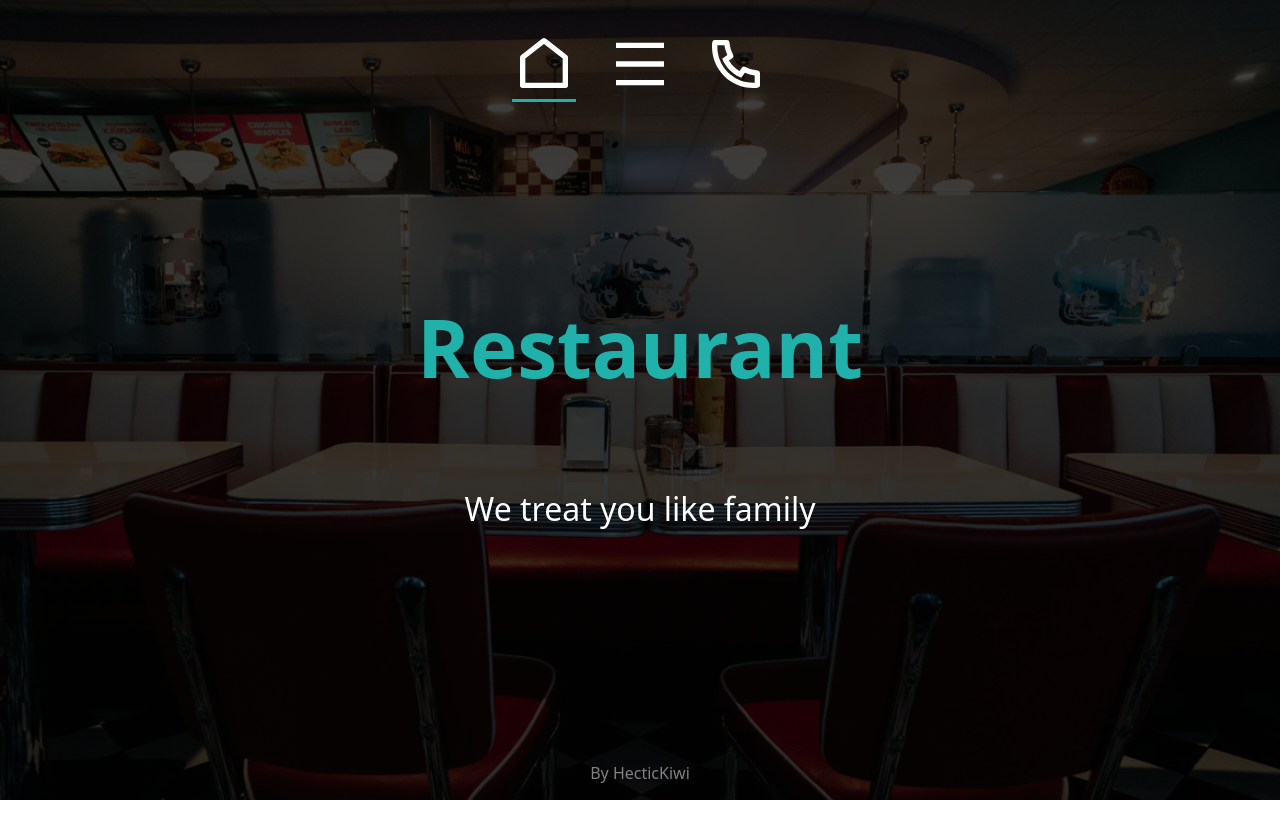
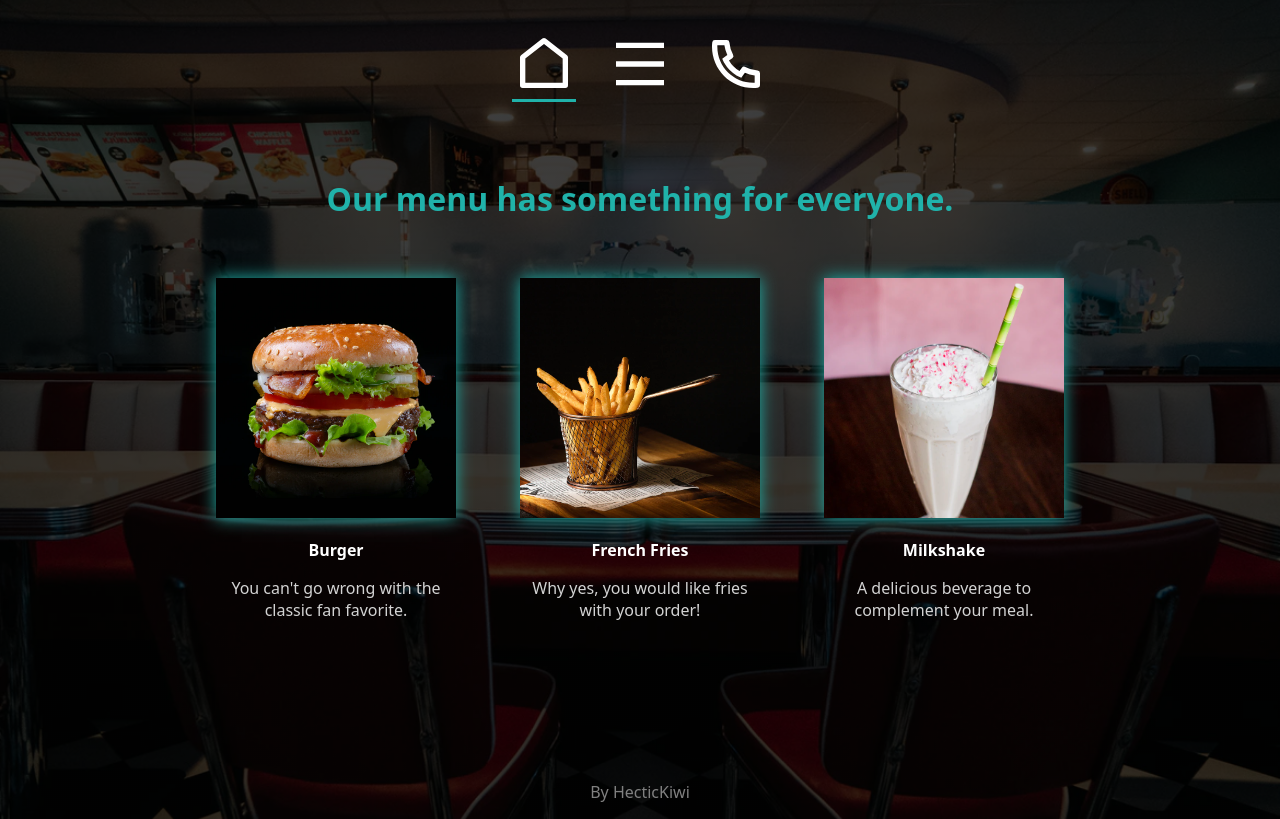
Before and after one commit to HecticKiwi/Restaurant-Page, a website built with webpack: page dist/index.html in a window 1280 px wide. Built offline with nearby package versions, Linux system fonts and the light colour scheme.

Commit message:
Move menu to js

```diff
--- /dev/null
+++ b/src/elements.js
@@ -0,0 +1,8 @@
+function createElement(tag, text, className = '') {
+  const el = document.createElement(tag);
+  el.innerText = text;
+  el.className = className;
+  return el;
+}
+
+export default createElement;
--- a/src/home.js
+++ b/src/home.js
@@ -1,9 +1,4 @@
-function createElement(tag, text, className = '') {
-  const el = document.createElement(tag);
-  el.innerText = text;
-  el.className = className;
-  return el;
-}
+import createElement from './elements';
 
 function loadHome() {
   const main = document.querySelector('main');
--- a/src/index.js
+++ b/src/index.js
@@ -1,3 +1,7 @@
 import loadHome from './home';
+import loadMenu from './menu';
 
-loadHome();
+loadMenu();
+
+document.querySelector('#home').addEventListener('click', loadHome);
+document.querySelector('#menu').addEventListener('click', loadMenu);
--- /dev/null
+++ b/src/menu.js
@@ -0,0 +1,30 @@
+import createElement from './elements';
+
+function createMenuItem(imgSrc, name, desc) {
+  const item = createElement('div', '', 'item');
+  const img = document.createElement('img');
+  img.src = imgSrc;
+  item.appendChild(img);
+  item.appendChild(createElement('h3', name));
+  item.appendChild(createElement('p', desc));
+  console.log('asd');
+  return item;
+}
+
+function loadMenu() {
+  const main = document.querySelector('main');
+  main.innerHTML = '';
+
+  main.appendChild(createElement('h2', 'Our menu has something for everyone.'));
+  const menu = createElement('div', '', 'menu');
+  menu.appendChild(createMenuItem('./images/burger.webp', 'Burger', "You can't go wrong with the classic fan favorite."));
+  menu.appendChild(createMenuItem('./images/french_fries.webp', 'French Fries', 'Why yes, you would like fries with your order!'));
+  menu.appendChild(createMenuItem('./images/milkshake.webp', 'Milkshake', 'A delicious beverage to complement your meal.'));
+  main.appendChild(menu);
+
+  document.querySelector('#home').classList.add('selected');
+  document.querySelector('#menu').classList.remove('selected');
+  document.querySelector('#contact').classList.remove('selected');
+}
+
+export default loadMenu;
```
Also changed, not shown: dist/images/burger.webp (added), dist/images/french_fries.webp (added), dist/images/milkshake.webp (added), dist/main.js, dist/menu.html, dist/style.css.
